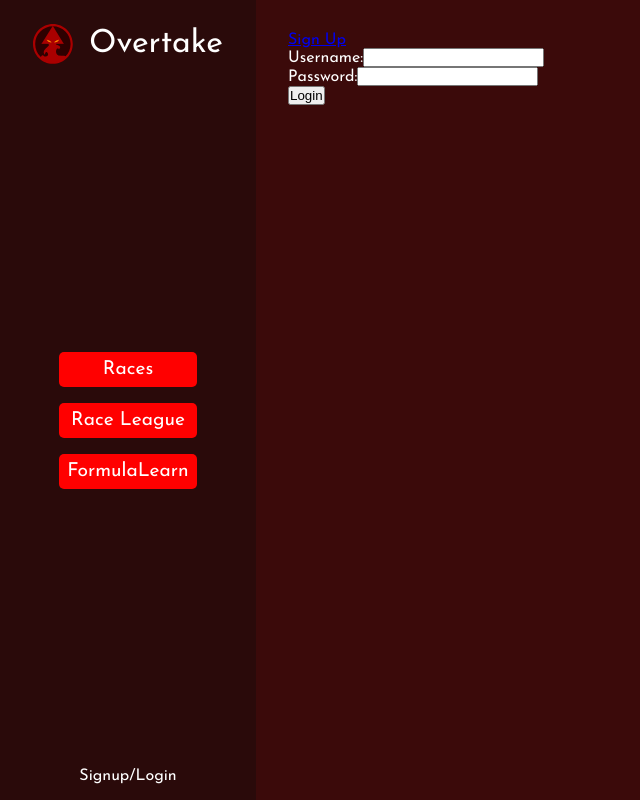
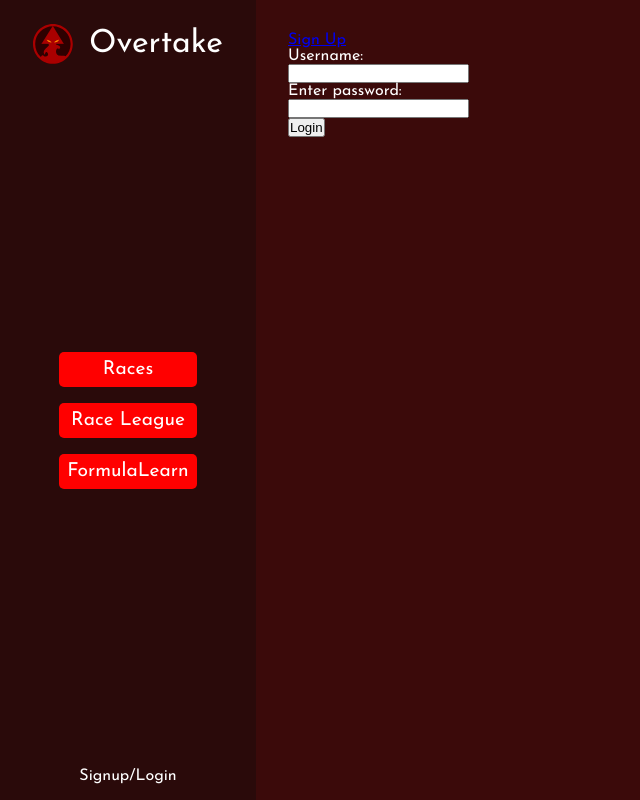
Before and after one commit to hegnad/overtake, a Next.js app in the folder web/: page /login in a window 1280 px wide. Shown: the whole page, without its empty margins (0-640 px from the left). Built offline with nearby package versions, Linux system fonts and the light colour scheme.

Commit message:
Basic login implementation

```diff
--- a/web/src/app/login/page.tsx
+++ b/web/src/app/login/page.tsx
@@ -1,22 +1,76 @@
+"use client";
+
+import { MouseEvent, useContext, useState } from "react";
 import Link from "next/link";
 import SidebarLayout from "../ui/sidebar-layout";
 import styles from "./login.module.css";
+import { IdentityContext } from "../lib/context/identity";
+import { useRouter } from "next/navigation";
+import { Session } from "../lib/models/session";
 
 export default function Login() {
+  const router = useRouter();
+
+  const identity = useContext(IdentityContext);
+
+  const [username, setUsername] = useState<string>("");
+  const [password, setPassword] = useState<string>("");
+
+  const handleSubmit = async (e: MouseEvent) => {
+    e.preventDefault();
+
+    const response = await fetch("http://localhost:8080/api/account/login", {
+      method: "POST",
+      headers: {
+        "Content-Type": "application/json",
+      },
+      body: JSON.stringify({
+        username,
+        password,
+      }),
+    });
+
+    if (response.status !== 200) {
+      // TODO: handle error on UI instead
+      console.error(`non-successful status code: ${response.status}`);
+    } else {
+      const session = (await response.json()) as Session;
+      identity.setSessionToken(session.token);
+
+      router.push("/");
+    }
+  };
+
   return (
     <SidebarLayout>
       <Link href="/signup">Sign Up</Link>
       <div className={styles.container}>
         <form className={styles.form}>
           <div>
-            <label>Username:</label>
-            <input type="text" name="username" />
+            <p>
+              <label>Username:</label>
+            </p>
+            <input
+              type="text"
+              value={username}
+              onChange={(e) => {
+                setUsername(e.target.value);
+              }}
+            />
           </div>
           <div>
-            <label>Password:</label>
-            <input type="text" name="password" />
+            <p>
+              <label>Enter password:</label>
+            </p>
+            <input
+              type="password"
+              value={password}
+              onChange={(e) => {
+                setPassword(e.target.value);
+              }}
+            />
           </div>
-          <input type="submit" value="Login" />
+          <input onClick={handleSubmit} type="submit" value="Login" />
         </form>
       </div>
     </SidebarLayout>
--- a/web/src/app/ui/profile-button.tsx
+++ b/web/src/app/ui/profile-button.tsx
@@ -13,7 +13,15 @@ export default function ProfileButton() {
       {identity.sessionToken ? (
         <div className={styles.user}>
           {identity.accountInfo ? (
-            <span>{identity.accountInfo.username}</span>
+            <span
+              onClick={() => {
+                // Temp feature for demo only
+                // TODO: replace with real logout button
+                identity.setSessionToken(undefined);
+              }}
+            >
+              {identity.accountInfo.username}
+            </span>
           ) : (
             <span>Loading...</span>
           )}
```
